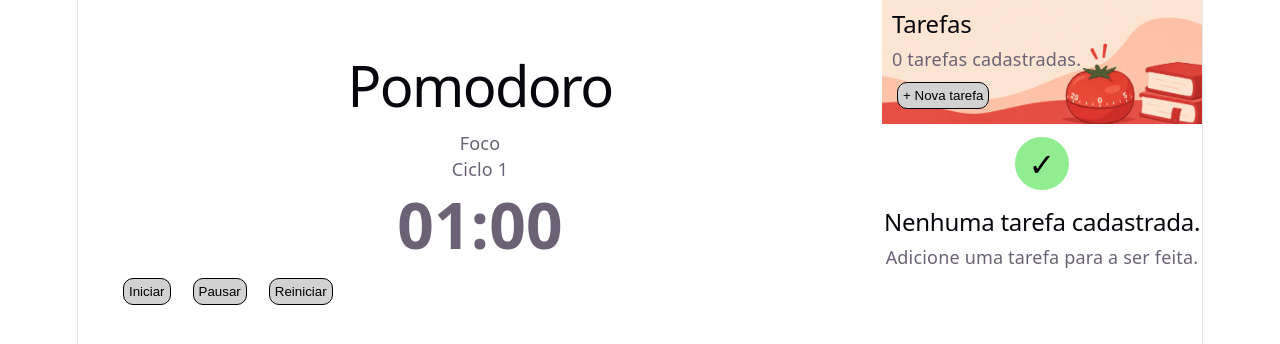
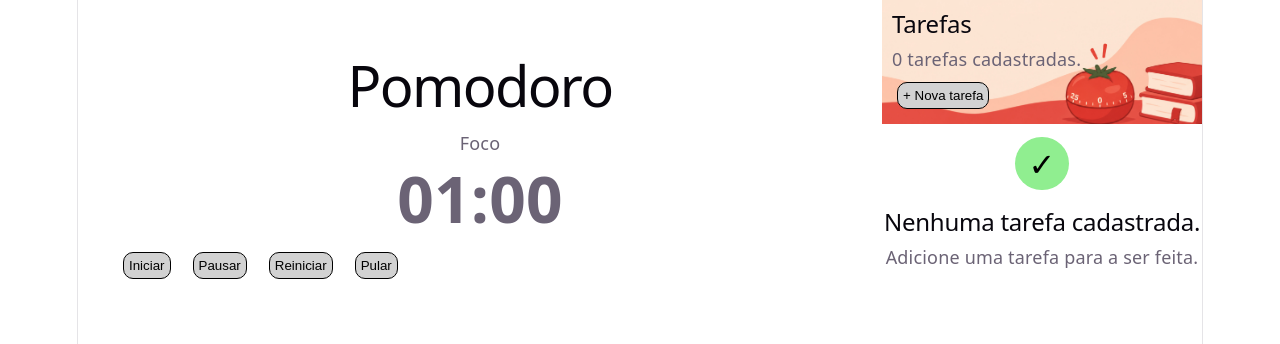
Before and after one commit to Pomodoro-web/Pomodoro, a React (Vite) app: page / in a window 1280 px wide. Shown: the top 344 px of the page. Built offline with nearby package versions, Linux system fonts and the light colour scheme.

Commit message:
Implementa pular fase

```diff
--- a/src/componentes/Timer/ControlesTimer.tsx
+++ b/src/componentes/Timer/ControlesTimer.tsx
@@ -2,26 +2,21 @@ type PropriedadesControlesTimer = {
   iniciar: () => void
   pausar: () => void
   reiniciar: () => void
+  pular: () => void
 }
 
 function ControlesTimer({
   iniciar,
   pausar,
-  reiniciar
+  reiniciar,
+  pular
 }: PropriedadesControlesTimer) {
   return (
     <div className="controles">
-      <button onClick={iniciar}>
-        Iniciar
-      </button>
-
-      <button onClick={pausar}>
-        Pausar
-      </button>
-
-      <button onClick={reiniciar}>
-        Reiniciar
-      </button>
+      <button onClick={iniciar}> Iniciar </button>
+      <button onClick={pausar}>Pausar</button>
+      <button onClick={reiniciar}>Reiniciar</button>
+      <button onClick={pular}>Pular</button>
     </div>
   )
 }
--- a/src/componentes/Timer/Timer.tsx
+++ b/src/componentes/Timer/Timer.tsx
@@ -22,15 +22,7 @@ function Timer() {
     }
 
     const intervalo = setInterval(() => {
-      setTempo((tempoAtual) => Math.max(0, tempoAtual - 1))
-    }, 1000)
-
-    return () => clearInterval(intervalo)
-  }, [rodando])
-
-  useEffect(() => {
-    if (tempo === 0 && rodando) {
-
+      if (tempo <= 1) {
         if (estado === 'Foco') {
           if (cicloAtual >= CICLOS_ANTES_PAUSA_LONGA) {
             setEstado('Pausa longa')
@@ -52,8 +44,15 @@ function Timer() {
           setEstado('Foco')
           setTempo(TEMPO_FOCO)
         }
+
+        return
       }
-  }, [tempo, rodando, estado, cicloAtual])
+
+      setTempo((tempoAtual) => tempoAtual - 1)
+    }, 1000)
+
+    return () => clearInterval(intervalo)
+  }, [rodando, tempo, estado, cicloAtual])
 
   function reiniciar() {
     setRodando(false)
@@ -62,13 +61,33 @@ function Timer() {
     setTempo(TEMPO_FOCO)
   }
 
+  function pular() {
+  if (estado === 'Foco') {
+      if (cicloAtual >= CICLOS_ANTES_PAUSA_LONGA) {
+        setEstado('Pausa longa')
+        setTempo(TEMPO_PAUSA_LONGA)
+      } else {
+        setEstado('Pausa curta')
+        setTempo(TEMPO_PAUSA_CURTA)
+      }
+    }
+
+    else if (estado === 'Pausa curta') {
+      setEstado('Foco')
+      setTempo(TEMPO_FOCO)
+    }
+
+    else if (estado === 'Pausa longa') {
+      setEstado('Foco')
+      setTempo(TEMPO_FOCO)
+    }
+  }
+
   return (
     <section className="pomodoro">
       <h1>Pomodoro</h1>
 
       <EstadoTimer estado={estado} />
-
-      <p>Ciclo {cicloAtual}</p>
 
       <ExibirTempo tempo={tempo} />
 
@@ -76,6 +95,7 @@ function Timer() {
         iniciar={() => setRodando(true)}
         pausar={() => setRodando(false)}
         reiniciar={reiniciar}
+        pular={pular}
       />
     </section>
   )
```
Lines whose indentation alone changed are shown as unchanged.
